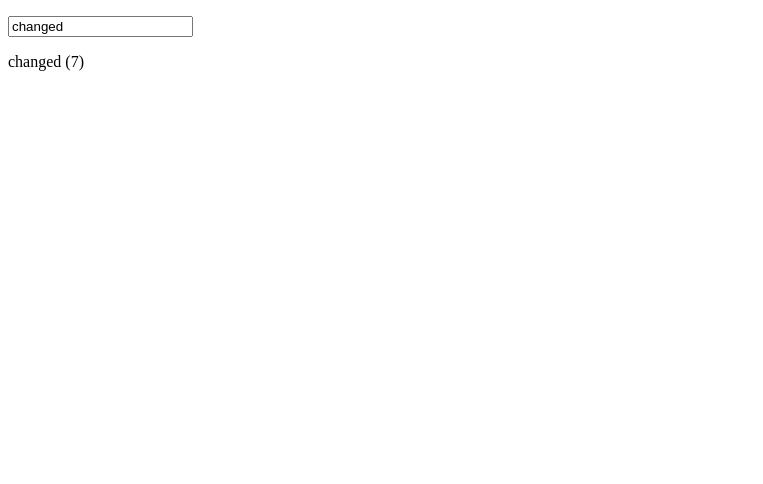
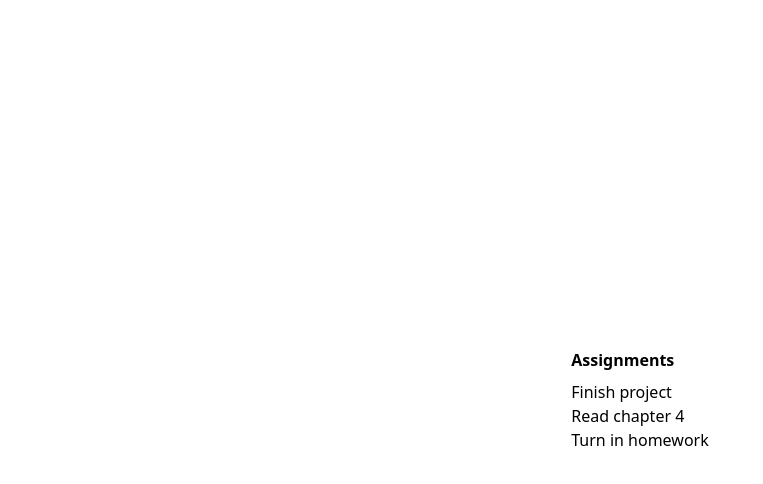
Before and after one commit to TheFred94/vue-learning, a plain HTML site: page index.html in a window 1280 px wide. Shown: the whole page, without its empty margins (0-763 px from the left). Drawn offline with nearby package versions, Linux system fonts and the light colour scheme.

Commit message:
Dynamically creates a list of assignments based on the object assignments

```diff
--- a/index.html
+++ b/index.html
@@ -1,5 +1,8 @@
 <!DOCTYPE html>
-<html lang="en">
+<html
+  lang="en"
+  class="h-full"
+>
   <head>
     <meta charset="UTF-8" />
     <meta
@@ -9,32 +12,33 @@
     <title>Document</title>
   </head>
   <script src="https://unpkg.com/vue@3"></script>
-  <body>
+  <script src="https://cdn.tailwindcss.com"></script>
+  <body class="h-full grid place-items-center">
     <div id="app">
-      <p>
-        <input
-          type="text"
-          v-model="greeting"
-        />
-      </p>
-      <p>{{greeting}} ({{greeting.length}})</p>
+      <section>
+        <h2 class="font-bold mb-2">Assignments</h2>
+      </section>
+
+      <ul>
+        <!-- Dynamically creates a list of assigments from the assignments object -->
+        <li v-for="assignment in assignments">{{ assignment.name }}</li>
+      </ul>
     </div>
 
     <script>
-      Vue.createApp({
+      // Creates a component with an object that contains our assignments
+      let app = {
         data() {
           return {
-            greeting: "Hello World",
+            assignments: [
+              { name: "Finish project", complete: false },
+              { name: "Read chapter 4", complete: false },
+              { name: "Turn in homework", complete: false },
+            ],
           };
         },
-
-        // Updates the value of 'greeting' after 3 seconds
-        mounted() {
-          setTimeout(() => {
-            this.greeting = "changed";
-          }, 3000);
-        },
-      }).mount("#app");
+      };
+      Vue.createApp(app).mount("#app");
     </script>
   </body>
 </html>
```
